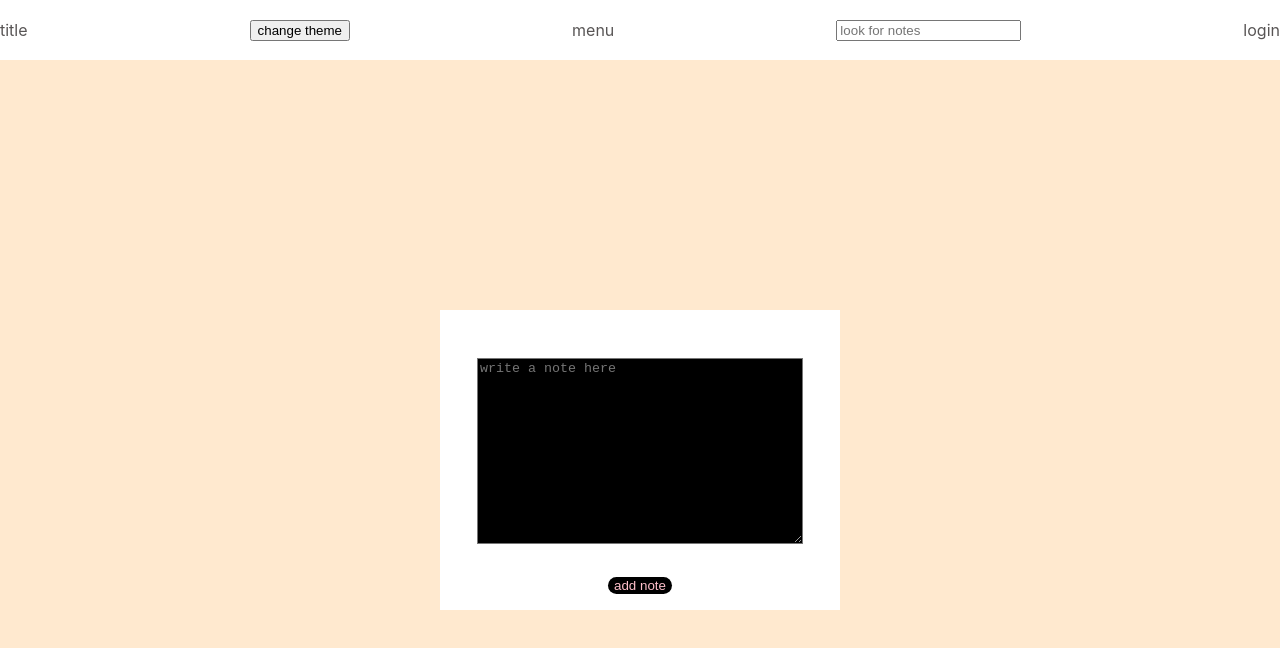
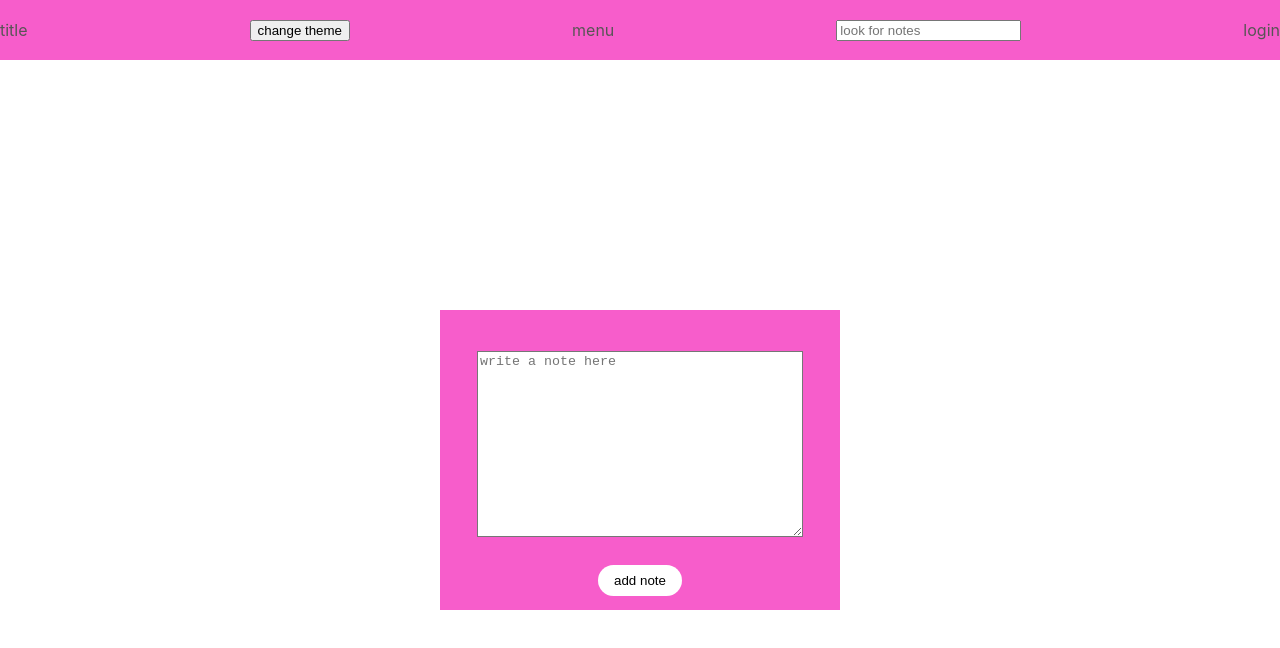
Before and after one commit to wizelineacademy/react-apprenticeship-capstone3, a React (Create React App) app: page / in a window 1280 px wide. Shown: the top 648 px of the page. Built offline with nearby package versions, Linux system fonts and the light colour scheme.

Commit message:
feat: add global styles and chame some styles

```diff
--- a/src/App.js
+++ b/src/App.js
@@ -7,7 +7,7 @@ import NotFoundPage from './pages/NotFound/NotFound';
 import ArchivePage from './pages/Archive/Archive';
 import LoginPage from './pages/Login/Login';
 import { ThemeProvider } from 'styled-components';
-import { LightTheme, DarkTheme } from './themes';
+import { LightTheme, DarkTheme, GlobalStyle } from './themes';
 import { ThemeContext } from './context/themeContext';
 
 const App = () => {
@@ -18,6 +18,7 @@ const App = () => {
       <Provider>
         <ThemeContext.Provider value={{ theme, toogleTheme }}>
           <ThemeProvider theme={theme === 'light' ? LightTheme : DarkTheme}>
+            <GlobalStyle />
               <BrowserRouter>
                   <Switch>
                     <Route exact path="/">
--- a/src/components/Header/Header.styles.jsx
+++ b/src/components/Header/Header.styles.jsx
@@ -1,13 +1,14 @@
 import styled from "styled-components";
 
+import palette from "../../themes/palette";
+
 const HeaderContainer = styled.header`
-    background: ${(props) => props.theme.backgroundColor};
     width: 100%;
     height: 60px;
     display: flex;
     justify-content: space-between;
     align-items: center;
-    color: ${(props) => props.theme.color};
+    background-color: ${palette.main};
 `;
 
 export { HeaderContainer };
--- a/src/components/NoteCreator/NoteCreator.styles.jsx
+++ b/src/components/NoteCreator/NoteCreator.styles.jsx
@@ -1,9 +1,10 @@
 import styled from "styled-components";
+import palette from "../../themes/palette";
 
 const MainContainer = styled.div`
-    background: ${(props) => props.theme.backgroundColor};
     width: 400px;
     height: 300px;
+    background-color: ${palette.main};
 `;
 
 const Form = styled.form`
@@ -16,16 +17,17 @@ const Form = styled.form`
 `;
 
 const Textarea = styled.textarea`
+    background: ${(props) => props.theme.backgroundColor};
     width: 80%;
     height: 60%;
     color: pink;
-    background: black;
 `;
 
 const Button = styled.button`
     border-radius: 20px;
-    color: pink;
-    background: black;
+    background-color: ${palette.main};
+    background: ${(props) => props.theme.backgroundColor};
+    padding: 8px 16px;
     border: transparent;
 `;
 
--- a/src/themes/index.jsx
+++ b/src/themes/index.jsx
@@ -1,3 +1,5 @@
+import { createGlobalStyle } from 'styled-components'
+
 import palette from './palette';
 
 export const DarkTheme = {
@@ -9,3 +11,10 @@ export const LightTheme = {
   backgroundColor: palette.light,
   color: palette.lightDark,
 };
+
+
+export const GlobalStyle = createGlobalStyle`
+  body {
+    background: ${(props) => props.theme.backgroundColor};
+    color: ${(props) => props.theme.color};
+}`;
--- a/src/themes/palette.js
+++ b/src/themes/palette.js
@@ -3,6 +3,7 @@ const palette = {
   lightDark: '#585555',
   white: '#FBF4F4',
   light: '#FFFFFF',
+  main: '#F75DCB',
 };
 
 export default palette;
```
Lines whose indentation alone changed are shown as unchanged.
